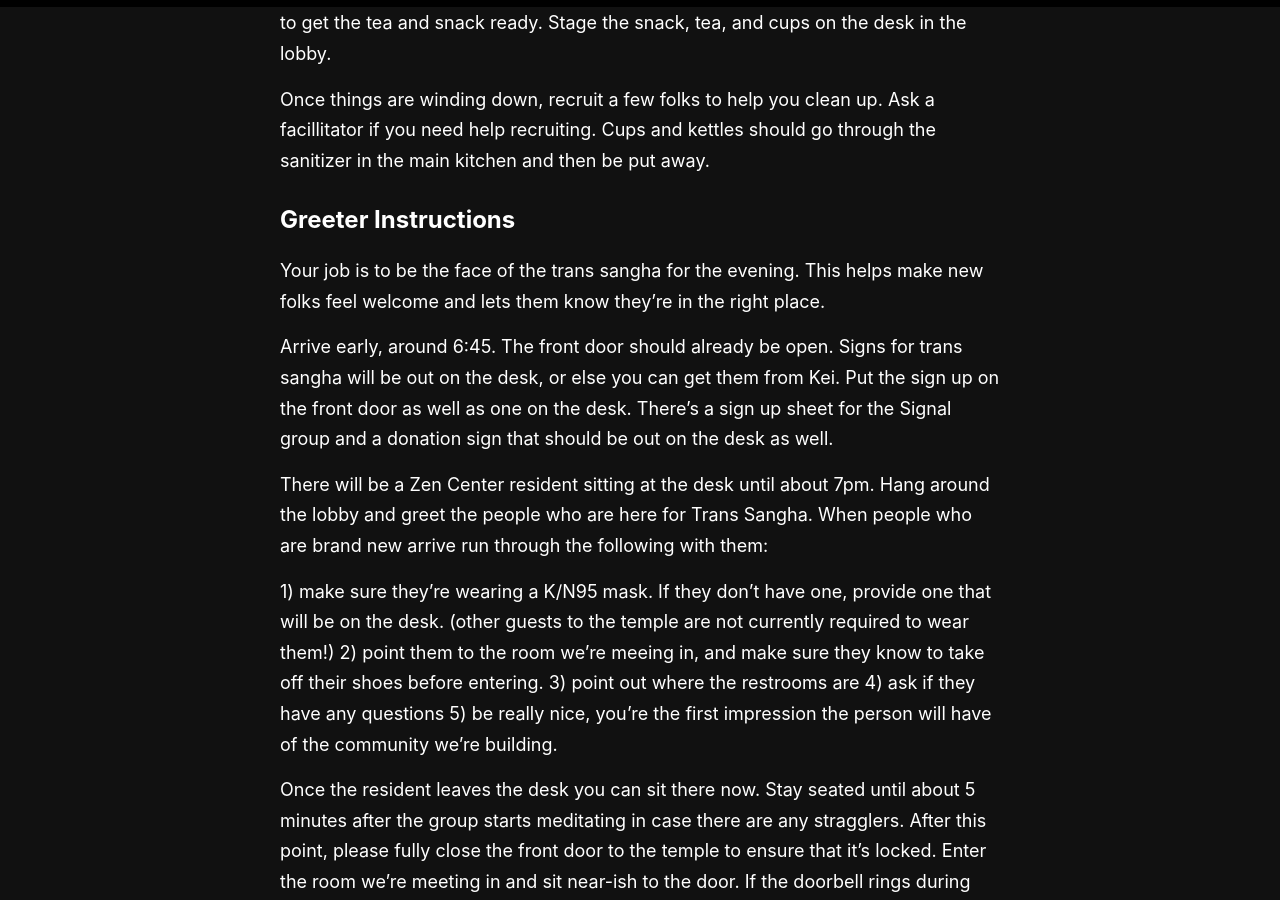
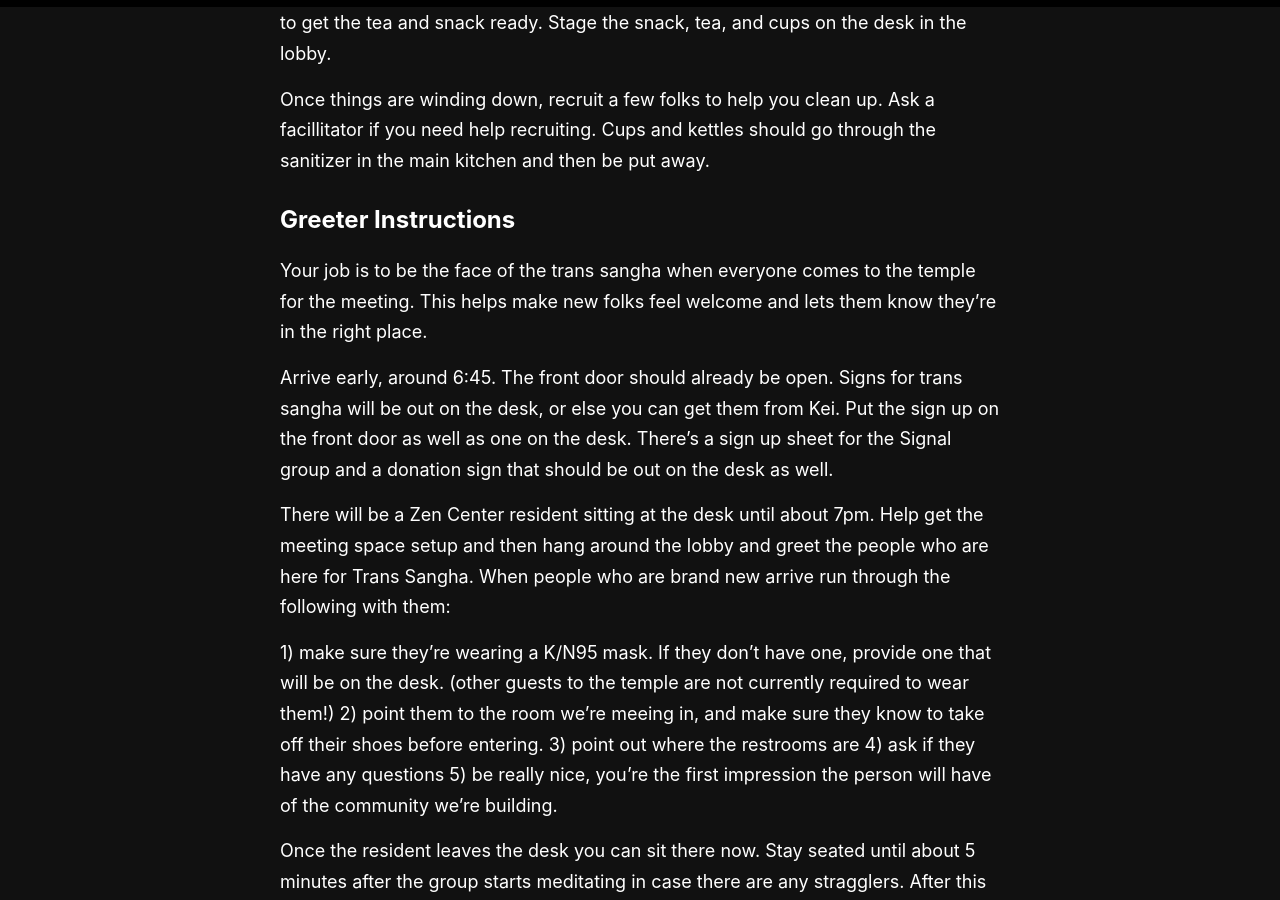
Before and after one commit to rykener/transsangha, a Jekyll site: the page built from _pages/volunteer.md, in a window 1280 px wide and 900 px high, scrolled down 936 px. Built offline with Jekyll 4.4.1, drawn with Linux system fonts in a browser that asks for light colours.

Commit message:
update job description

```diff
--- a/_pages/volunteer.md
+++ b/_pages/volunteer.md
@@ -22,11 +22,11 @@ Once things are winding down, recruit a few folks to help you clean up. Ask a fa
 
 ## Greeter Instructions
 
-Your job is to be the face of the trans sangha for the evening. This helps make new folks feel welcome and lets them know they're in the right place.
+Your job is to be the face of the trans sangha when everyone comes to the temple for the meeting. This helps make new folks feel welcome and lets them know they're in the right place.
 
 Arrive early, around 6:45. The front door should already be open. Signs for trans sangha will be out on the desk, or else you can get them from Kei. Put the sign up on the front door as well as one on the desk. There's a sign up sheet for the Signal group and a donation sign that should be out on the desk as well.
 
-There will be a Zen Center resident sitting at the desk until about 7pm. Hang around the lobby and greet the people who are here for Trans Sangha. When people who are brand new arrive run through the following with them:
+There will be a Zen Center resident sitting at the desk until about 7pm. Help get the meeting space setup and then hang around the lobby and greet the people who are here for Trans Sangha. When people who are brand new arrive run through the following with them:
 
 1) make sure they're wearing a K/N95 mask. If they don't have one, provide one that will be on the desk. (other guests to the temple are not currently required to wear them!)
 2) point them to the room we're meeing in, and make sure they know to take off their shoes before entering.
```
